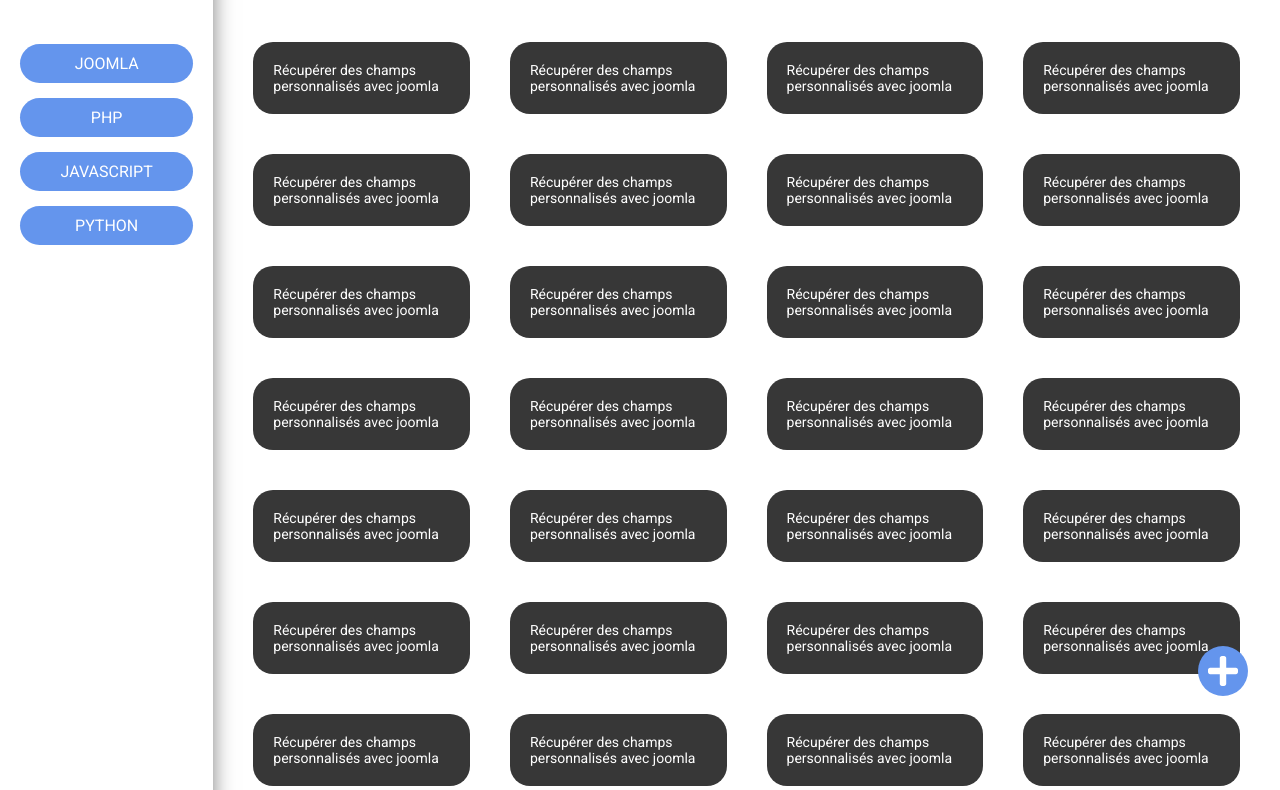
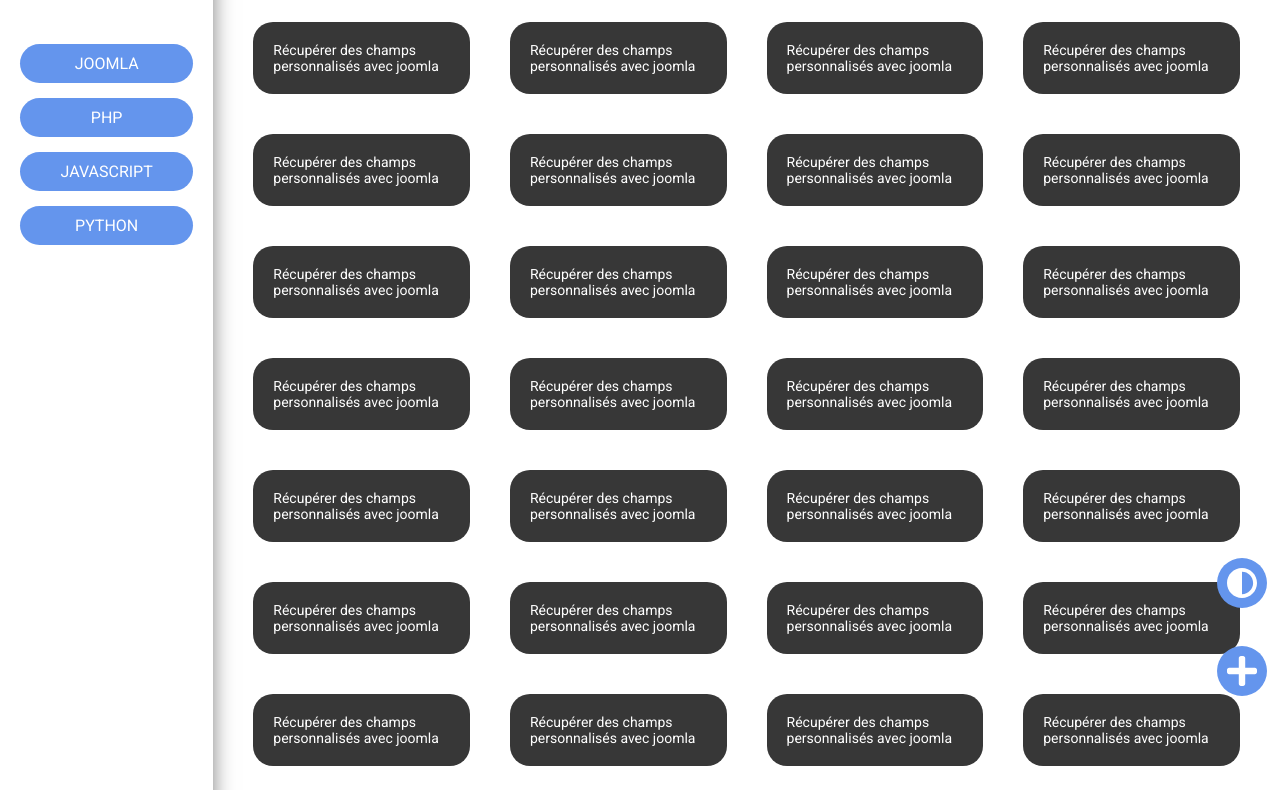
Before and after one commit to stevenoyer/memocode, a plain HTML site: page index.html in a window 1280 px wide. Shown: the part 84-874 px from the top of the page. Drawn offline with Linux system fonts and the light colour scheme.

Commit message:
"Home" Ajout du mode dark

```diff
--- a/assets/css/default.scss
+++ b/assets/css/default.scss
@@ -10,6 +10,10 @@
     text-decoration: none;
 }
 
+.dark-mode {
+    filter: invert(1) hue-rotate(180deg);
+}
+
 // Variables
 $color-white: #fff;
 $color-orange: #FF9900;
@@ -20,6 +24,7 @@
 html, body {
     width: 100%;
     height: 100%;
+    background: $color-white;
 }
 
 .grid {
@@ -93,11 +98,10 @@
     }
 
     .content {
-        padding: 35px 20px;
+        padding: 35px 40px;
 
         .search-bar {
             width: 100%;
-            padding: 0 20px;
 
             input {
                 width: 100%;
@@ -112,11 +116,11 @@
 
         .articles {
             display: grid;
-            grid-template-columns: 1fr 1fr 1fr 1fr;
+            grid-template-columns: repeat(4, auto);
+            grid-gap: 40px;
             margin: 30px auto;
 
             article {
-                margin: 20px;
                 padding: 20px;
                 background: $color-bg-grey;
                 display: flex;
@@ -145,7 +149,24 @@
     .btn-add {
         position: fixed;
         bottom: 2.5%;
-        right: 2.5%;
+        right: 1%;
+
+        button {
+            border-radius: 50%;
+            background: $color-blue;
+            display: flex;
+            justify-content: center;
+            align-items: center;
+            padding: 10px;
+            cursor: pointer;
+            transition: 0.5s all;
+        }
+    }
+
+    .btn-dark-mode {
+        position: fixed;
+        bottom: 13.5%;
+        right: 1%;
 
         button {
             border-radius: 50%;
--- a/assets/js/app.js
+++ b/assets/js/app.js
@@ -1,6 +1,11 @@
 let search_bar = document.querySelector('#search-bar');
 let content_val = document.querySelector('#content-bar');
+let btn_dark = document.querySelector('.btn-dark-mode');
 
 search_bar.addEventListener('keyup', function() {
     content_val.innerHTML = search_bar.value;
 });
+
+btn_dark.addEventListener('click', function() {
+    document.documentElement.classList.toggle('dark-mode');
+});
--- a/index.html
+++ b/index.html
@@ -178,6 +178,12 @@
                 <img src="assets/img/icon-add.svg" alt="">
             </button>
         </div>
+
+        <div class="btn-dark-mode">
+            <button>
+                <img src="assets/img/icon-adjust.svg" alt="">
+            </button>
+        </div>
     </main>
 
 <script src="https://www.gstatic.com/firebasejs/8.6.5/firebase-app.js"></script>
```
Also changed, not shown: assets/css/default.css, assets/img/icon-adjust.svg (added), 1 other file.
